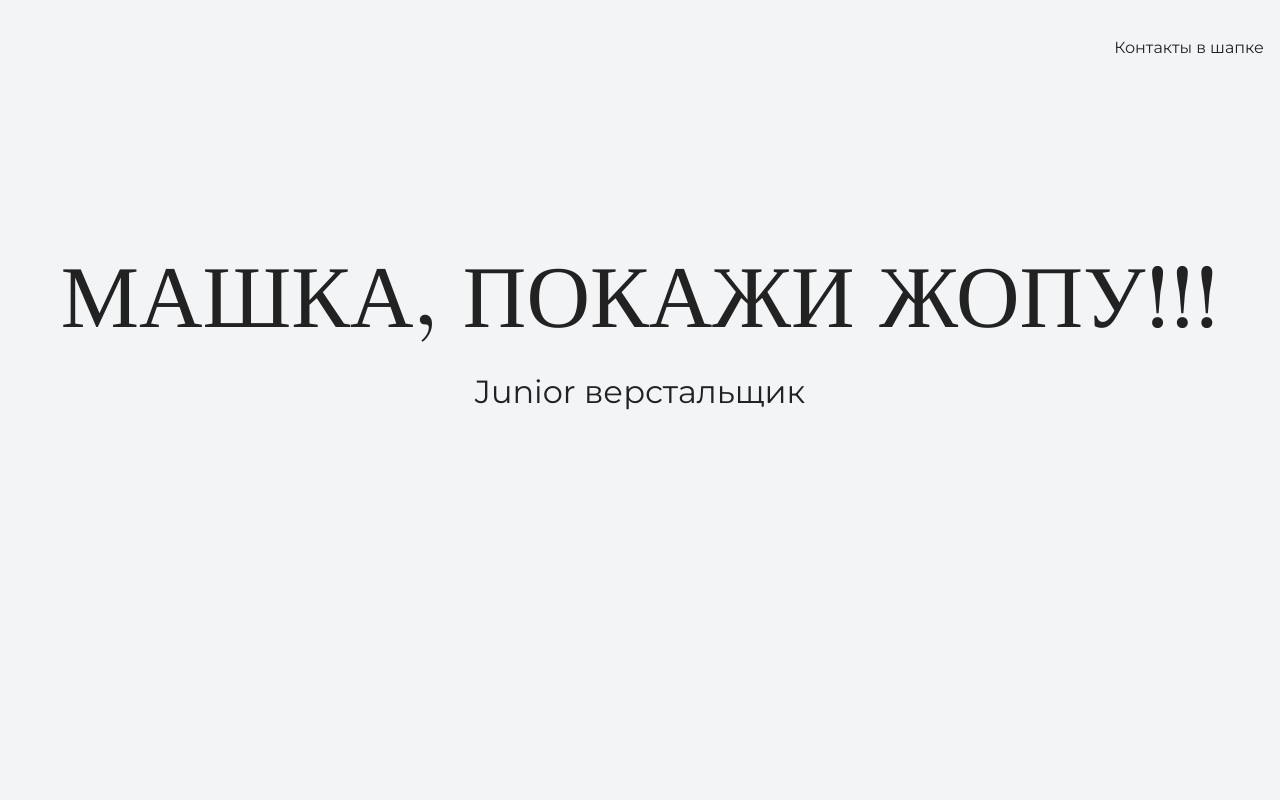
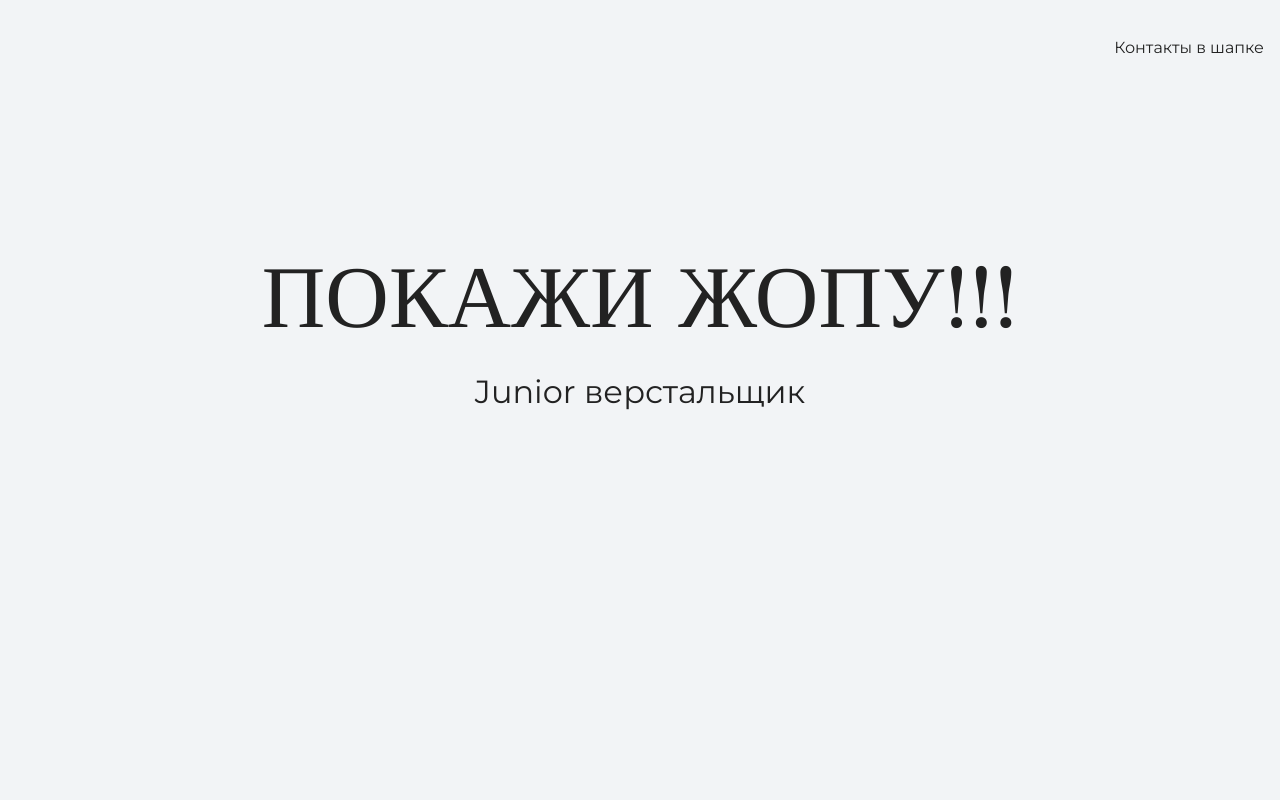
Before and after one commit to ISL2F/Somesite-for-learning, a plain HTML site: page index.html in a window 1280 px wide. Shown: the top 800 px of the page. Drawn offline with nearby package versions, Linux system fonts and the light colour scheme.

Commit message:
Update index.html

```diff
--- a/index.html
+++ b/index.html
@@ -17,7 +17,7 @@
 
     <section class="hero-image">
       <div class="container">
-        <h1 class="heading">МАШКА, ПОКАЖИ ЖОПУ!!!</h1>
+        <h1 class="heading">ПОКАЖИ ЖОПУ!!!</h1>
         <p>Junior верстальщик</p>
       </div>
     </section>
```
